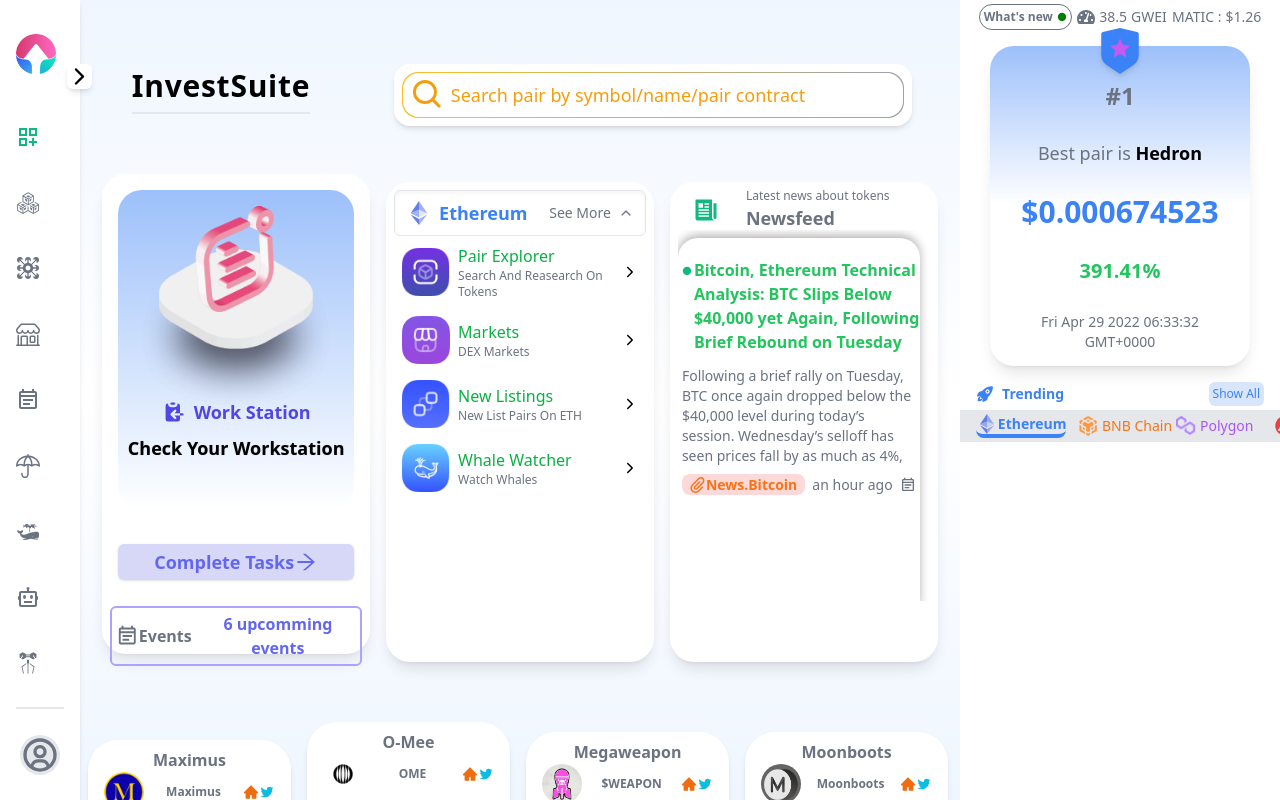
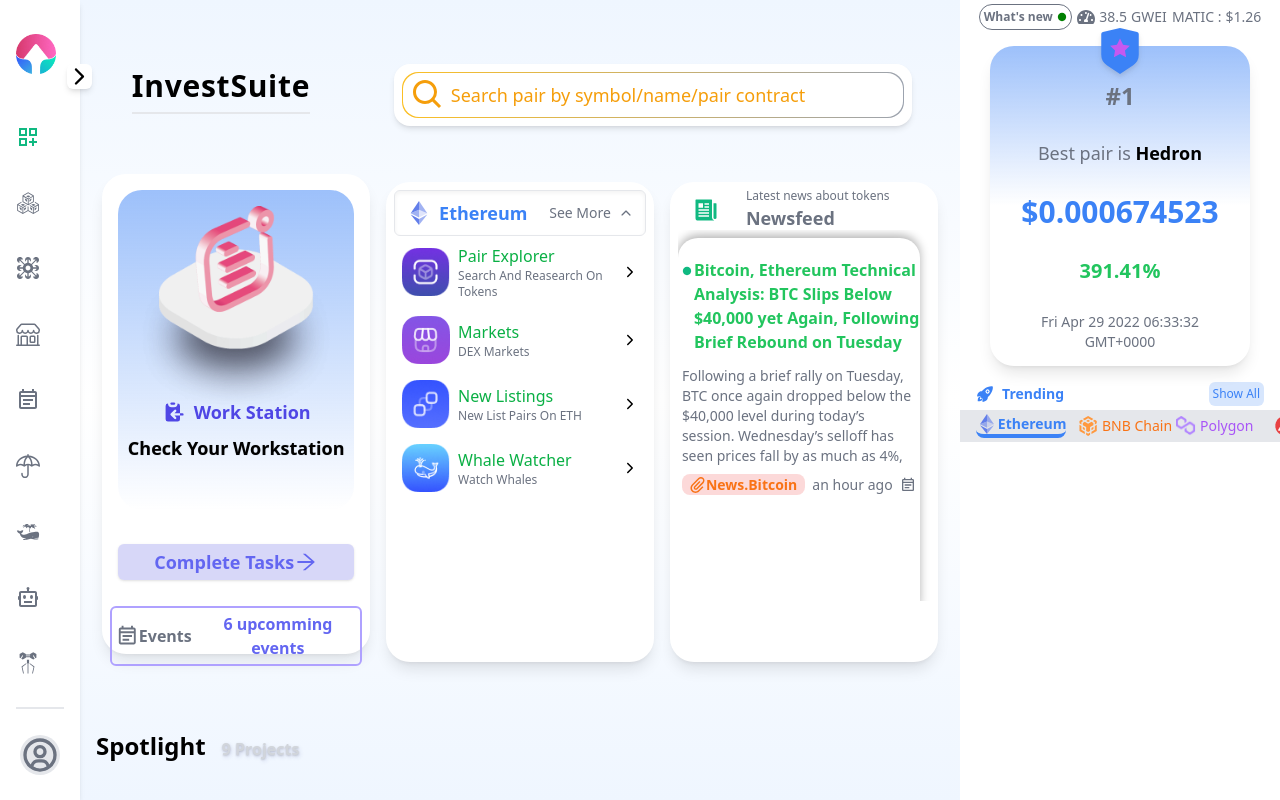
Before and after one commit to snigdho-dutta/InvestDex_Dashboard_Clone, a React (Create React App) app: page / in a window 1280 px wide. Built offline with nearby package versions, Linux system fonts and the light colour scheme.

Commit message:
Resonpsive Fix

```diff
--- a/src/components/DrawerModal.tsx
+++ b/src/components/DrawerModal.tsx
@@ -10,7 +10,7 @@
   const [darkMode, setDarkMode] = useRecoilState(darkState)
 
   return (
-    <div className="fixed p-3 flex items-center flex-col bottom-[2rem] left-[10rem] z-10 bg-white rounded-2xl shadow-lg drop-shadow min-h-[200px] min-w-[300px] justify-around">
+    <div className="fixed p-3 flex items-center flex-col bottom-[2rem] left-[1rem] sm:left-[10rem] z-10 bg-white rounded-2xl shadow-lg drop-shadow min-h-[200px] min-w-[300px] justify-around">
       <div className="text-emerald-500 flex space-x-2 items-center border-b pb-2 border-emerald-500 text-semibold w-fit h-4 whitespace-nowrap">
         <IoLogOutOutline />
         <p>Login to InvestDex</p>
--- a/src/components/Spotlight.tsx
+++ b/src/components/Spotlight.tsx
@@ -13,7 +13,7 @@
   const [readMore, setReadMore] = useState(false)
   return (
     <div
-      className={`rounded-[30px] text-gray-500 dark:bg-dark2 dark:text-white bg-white shadow-md flex flex-col items-center md:w-[30%] xl:w-[23.5%] sm:w-[30%] p-2 w-[46%] space-y-3 relative
+      className={`rounded-[30px] text-gray-500 dark:bg-dark2 dark:text-white bg-white shadow-md flex flex-col items-center md:w-[30%] xl:min-w-[200px] xl:w-[23.5%] sm:w-[30%] p-2 min-w-[250px] space-y-3 relative
       ${readMore && desc.length > 70 && 'rounded-b-3xl'}
       `}
     >
@@ -71,7 +71,12 @@
 
 const Spotlight = () => {
   return (
-    <div className="w-full flex justify-center xl:justify-start items-center py-10 flex-wrap gap-[1rem]">
+    <div className="w-full">
+      <div className="font-semibold items-baseline dark:text-white flex space-x-4 p-2">
+        <h1 className="text-2xl font-bold">Spotlight</h1>
+        <p className="text-shadow-md text-gray-300">9 Projects</p>
+      </div>
+      <div className="flex w-full justify-start sm:justify-between md:justify-center xl:justify-center items-center md:py-10 md:flex-wrap gap-[1rem] overflow-scroll scrollbar-hide">
         {spotLightItems.map((item, idx) => {
           const {
             name,
@@ -88,6 +93,7 @@
           )
         })}
       </div>
+    </div>
   )
 }
 
--- a/src/screens/Home.tsx
+++ b/src/screens/Home.tsx
@@ -36,8 +36,10 @@
         </div>
       </div>
       <Header />
-      <PrimaryCards />
-      <Spotlight />
+      <div className="flex w-full flex-col space-y-10">
+        <PrimaryCards />
+        <Spotlight />
+      </div>
     </div>
   )
 }
```
Lines whose indentation alone changed are shown as unchanged.
